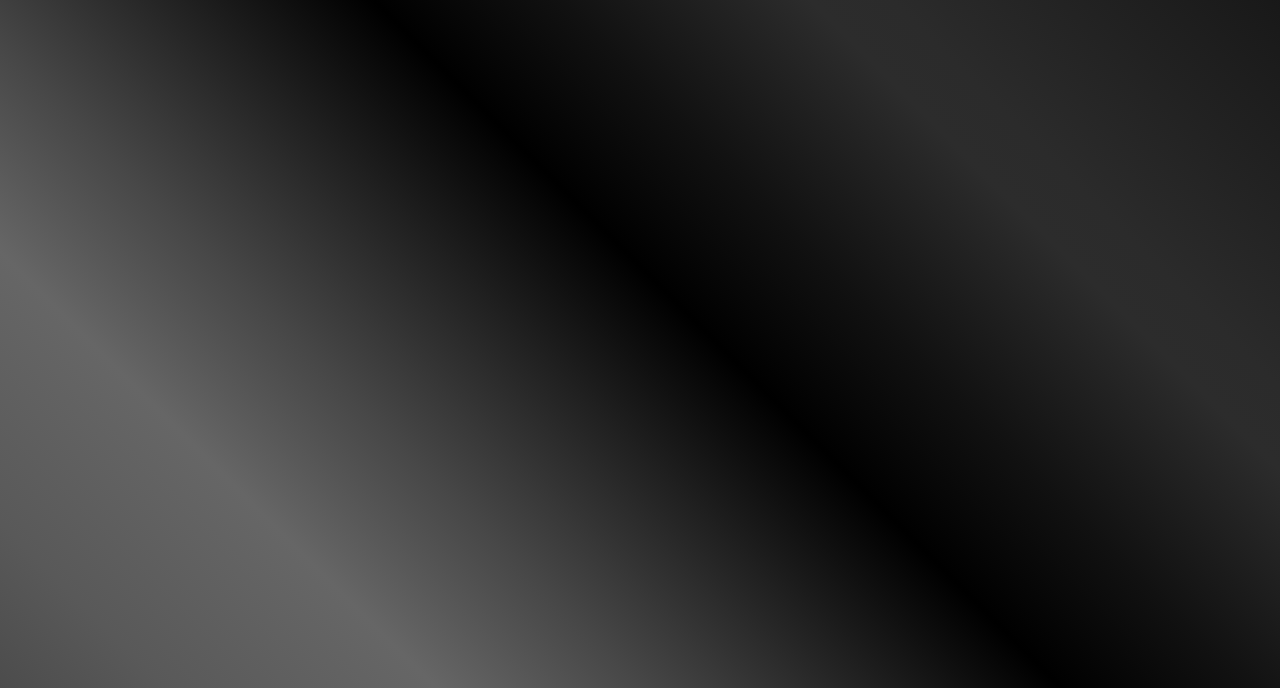
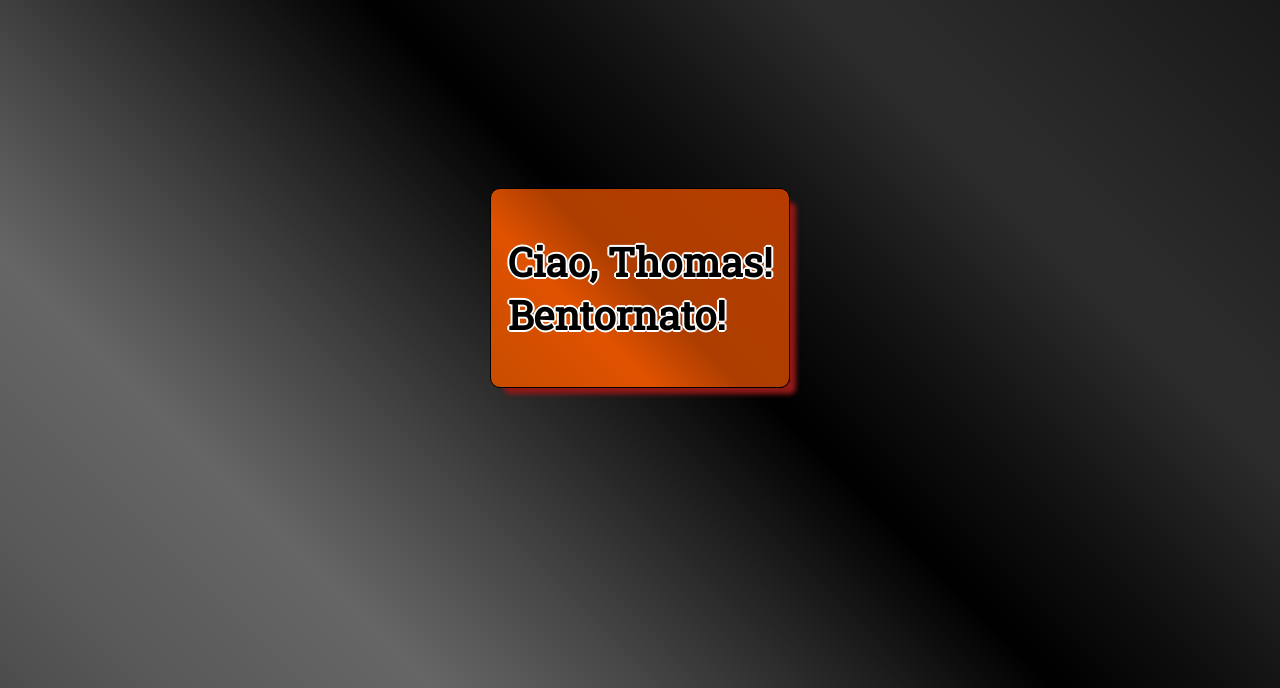
Before and after one commit to ThomasNGit/ajax-ex-boolflix, a plain HTML site: page index.html in a window 1280 px wide. Shown: the part 112-800 px from the top of the page. Drawn offline with nearby package versions, Linux system fonts and the light colour scheme.

Commit message:
aggiunto un div che si carica per primo al refresh della pagina. il resto viene richiamato al click di quel div "pulsante"

```diff
--- a/assets/css/style.css
+++ b/assets/css/style.css
@@ -4,6 +4,34 @@
     padding: 0;
     box-sizing: border-box;
     list-style-type: none;
+    font-family: 'Roboto Slab', serif;
+}
+
+#starter{
+    height:100%;
+    background: linear-gradient(45deg, rgba(76,76,76,1) 0%, rgba(89,89,89,1) 8%, rgba(102,102,102,1) 21%, rgba(71,71,71,1) 31%, rgba(57,57,57,1) 35%, rgba(0,0,0,1) 51%, rgba(17,17,17,1) 60%, rgba(44,44,44,1) 72%, rgba(43,43,43,1) 76%, rgba(28,28,28,1) 91%, rgba(19,19,19,1) 100%);
+    position: relative;
+}
+
+#nome{
+    height: 200px;
+    width: 300px;
+    background: linear-gradient(45deg, rgba(199,76,0,1) 0%, rgba(224,82,0,1) 33%, rgba(173,61,0,1) 51%, rgba(179,62,0,1) 86%, rgba(184,58,0,1) 100%);
+    position: absolute;
+    top: 50%;
+    left: 50%;
+    transform: translate(-50%, -50%);
+    display: flex;
+    justify-content: center;
+    align-items: center;
+    border: 1px solid #000;
+    border-radius: 10px;
+    box-shadow: 10px 10px 5px -4px #911818;
+}
+
+#nome h2{
+    font-size: 40px;
+    text-shadow: 2px 0 0 #fff, -2px 0 0 #fff, 0 2px 0 #fff, 0 -2px 0 #fff, 1px 1px #fff, -1px -1px 0 #fff, 1px -1px 0 #fff, -1px 1px 0 #fff;
 }
 
 /* stile contenitore generale di pagina */
@@ -11,6 +39,7 @@
     height: 100%;
     background: linear-gradient(45deg, rgba(76,76,76,1) 0%, rgba(89,89,89,1) 8%, rgba(102,102,102,1) 21%, rgba(71,71,71,1) 31%, rgba(57,57,57,1) 35%, rgba(0,0,0,1) 51%, rgba(17,17,17,1) 60%, rgba(44,44,44,1) 72%, rgba(43,43,43,1) 76%, rgba(28,28,28,1) 91%, rgba(19,19,19,1) 100%);
     overflow-y: scroll;
+    display: none;
 }
 
 
@@ -108,4 +137,5 @@ li i{
     top:0;
     left:0;
     background: rgba(0,0,0, 0.6);
+    font-size: 14px;
 }
--- a/assets/javascript/main.js
+++ b/assets/javascript/main.js
@@ -1,4 +1,18 @@
 //copia di Netflix in stile Boolean(frontEnd)
+
+var start = $("#nome");
+
+start.click(function(){
+
+	$("#general-container").fadeIn(2000);
+
+	$("#starter").hide()
+
+})
+
+
+
+
 
 $(document).ready(function() {
 	$("#user-search").click(search); //funzione che esegue al click la ricerca
--- a/index.html
+++ b/index.html
@@ -5,10 +5,18 @@
     <meta http-equiv="X-UA-Compatible" content="ie=edge">
     <link rel="stylesheet" href="assets/css/style.css">
     <link rel="stylesheet" href="assets/css/all.css">
+    <link href="https://fonts.googleapis.com/css?family=Roboto+Slab&display=swap" rel="stylesheet">
     <title>Boolflix</title>
 </head>
 
 <body>
+
+    <div id="starter">
+        <div id="nome">
+            <h2>Ciao, Thomas!<br>Bentornato!</h2>
+        </div>
+    </div>
+
     <div id="general-container">
     <header>
         <img class="logo" src="https://fontmeme.com/permalink/191126/c2afbefb193becb208cc4f7dcf0a14da.png" alt="Logo">
```
